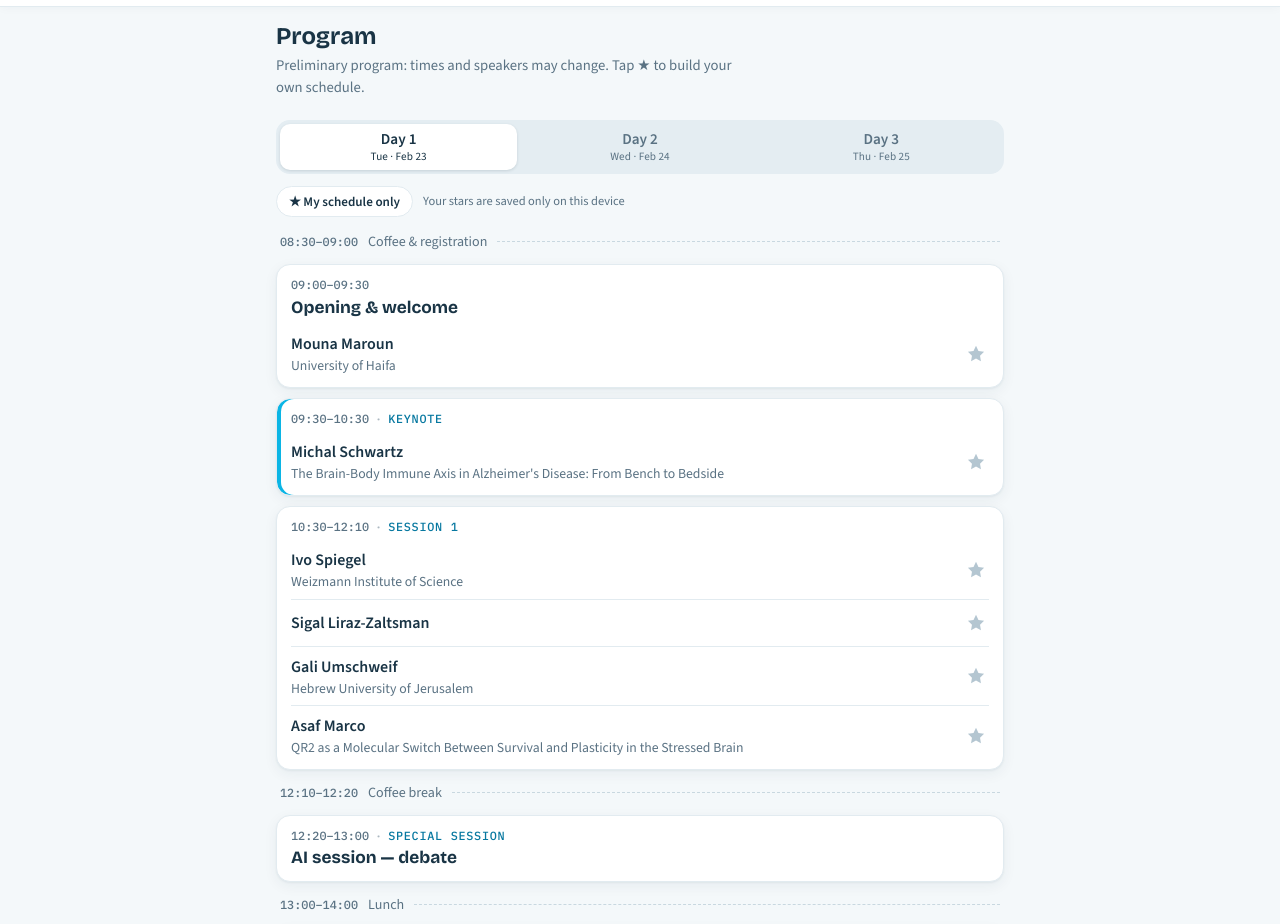
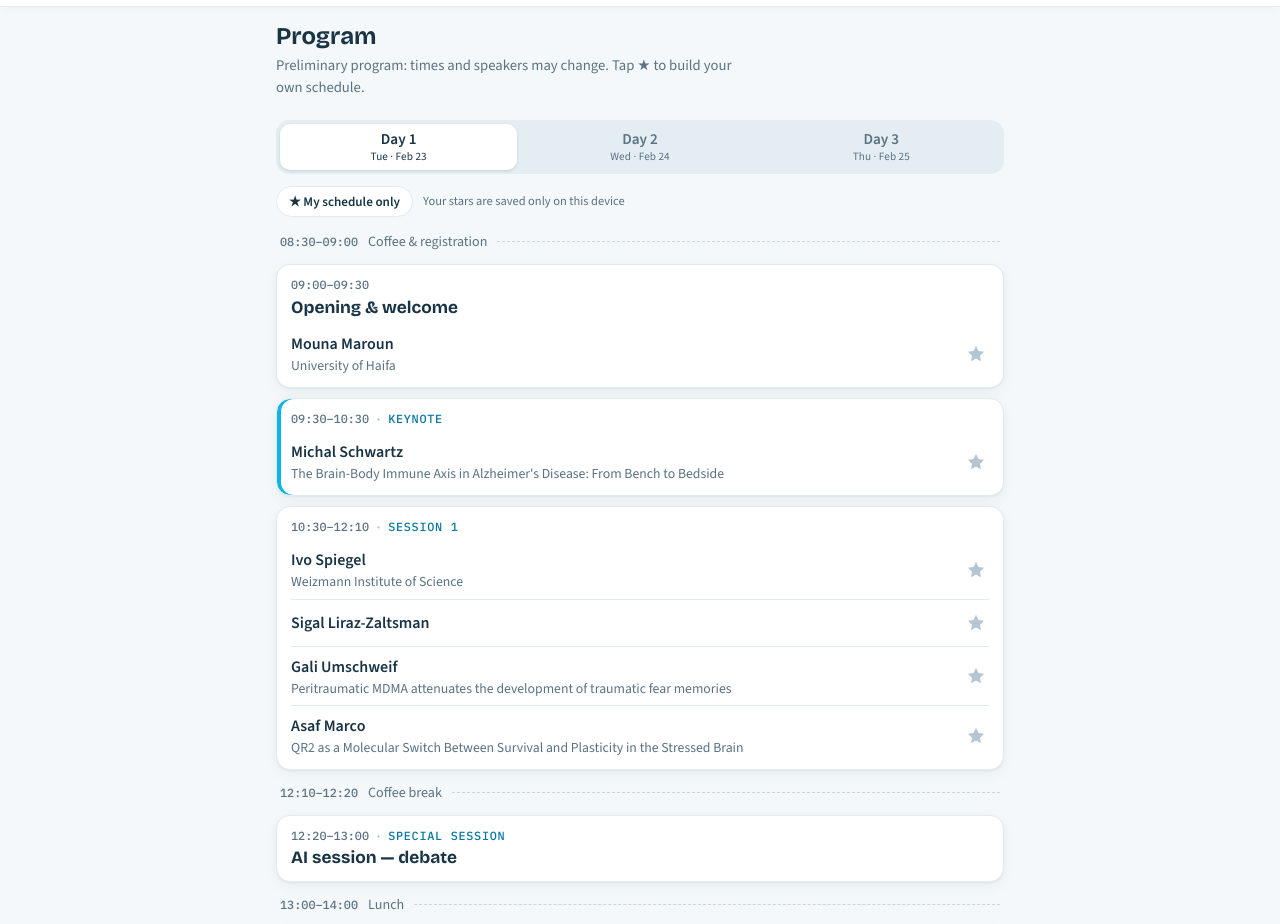
Before and after one commit to ibbrc2027/ibbrc2027.github.io, a plain HTML site: page index.html in a window 1280 px wide. Shown: the part 164-1088 px from the top of the page. Drawn offline with nearby package versions, Linux system fonts and the light colour scheme.

Commit message:
Build pages after: Title added: Gali Umschweif

```diff
--- a/index.html
+++ b/index.html
@@ -200,7 +200,8 @@ const SPK = {
 },
 "umschweif": {
 "n": "Gali Umschweif",
-"a": "Hebrew University of Jerusalem"
+"a": "Hebrew University of Jerusalem",
+"t": "Peritraumatic MDMA attenuates the development of traumatic fear memories"
 },
 "marco": {
 "n": "Asaf Marco",
```
Also changed, not shown: speakers-b663ff.html (+2 -1 lines).
